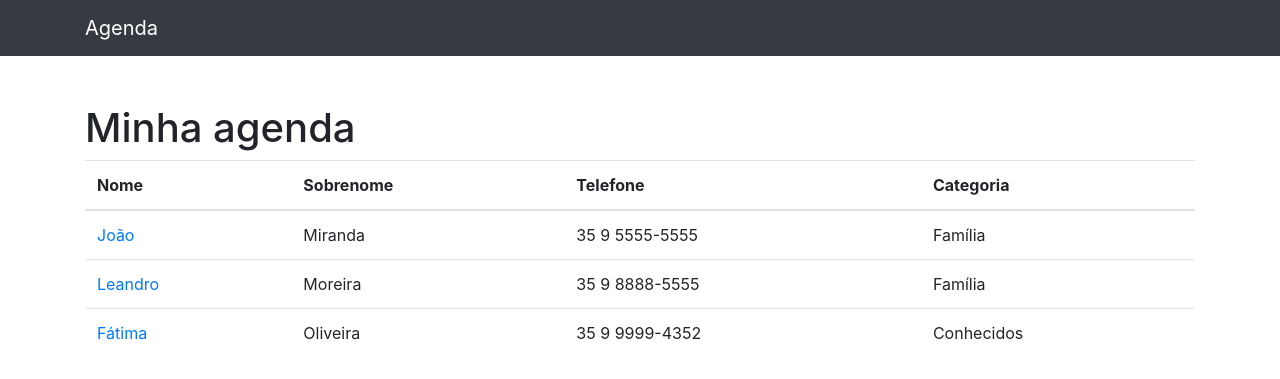
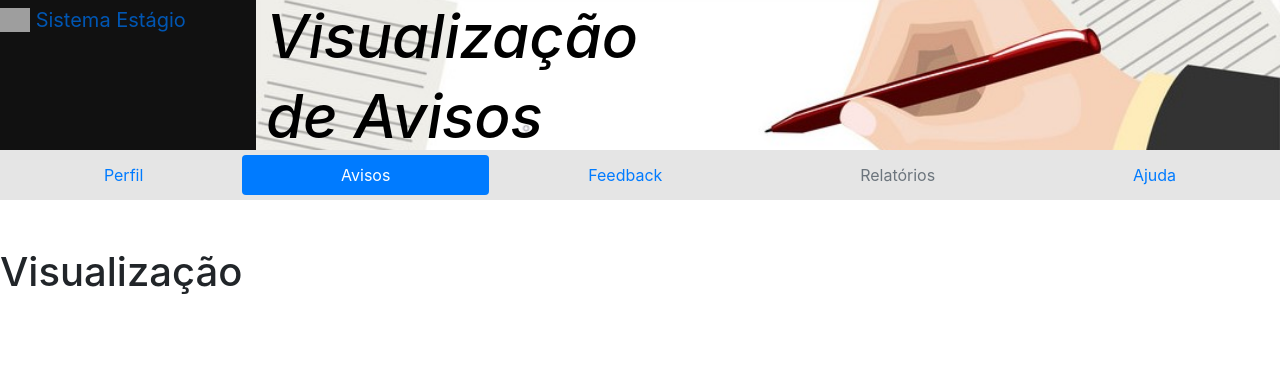
Before and after one commit to ArthurOliveira173/Repositorio-Estagio, a Django app: page / in a window 1280 px wide. Shown: the top 379 px of the page. Run offline with Django 3.2, Linux system fonts and the light colour scheme; some libraries are stand-ins or nearby versions; grey boxes are pictures that could not be loaded.

Commit message:
Criando barra de navegacao de avisos

```diff
--- a/avisos/templates/avisos/index.html
+++ b/avisos/templates/avisos/index.html
@@ -1,43 +1,17 @@
 {% extends 'base.html' %}
 
 {%block conteudo%}
-<h1 class="mt-5">Minha agenda</h1>
-
-        <table class="table">
-          <thead>
-            <tr>
-              <th>Nome</th>
-              <th>Sobrenome</th>
-              <th>Telefone</th>
-              <th>Categoria</th>
-            </tr>
-          </thead>
-          <tbody>
-            <tr>
-              <td>
-                <a href="#"> João</a>
-              </td>
-              <td>Miranda</td>
-              <td>35 9 5555-5555</td>
-              <td>Família</td>
-            </tr>
-            <tr>
-              <td>
-                <a href="#"> Leandro</a>
-              </td>
-              <td>Moreira</td>
-              <td>35 9 8888-5555</td>
-              <td>Família</td>
-            </tr>
-            <tr>
-              <td>
-                <a href="#"> Fátima</a>
-              </td>
-              <td>Oliveira</td>
-              <td>35 9 9999-4352</td>
-              <td>Conhecidos</td>
-            </tr>
-          </tbody>
-        </table>
+<body>
+    <div class="bottomnav">
+        <div id-="wrapper" class="nav nav-pills flex-column flex-sm-row">
+            <a class="flex-sm-fill text-sm-center nav-link" href="#">Perfil</a>
+            <a class="flex-sm-fill text-sm-center nav-link active" aria-current="page" href="#">Avisos</a>
+            <a class="flex-sm-fill text-sm-center nav-link" href="#">Feedback</a>
+            <a class="flex-sm-fill text-sm-center nav-link disabled" href="#" tabindex="-1" aria-disabled="true">Relatórios</a>
+            <a class="flex-sm-fill text-sm-center nav-link" href="#">Ajuda</a>
+        </div>
+    </div>
+    <h1 class="mt-5">Visualização</h1>
+</body>
 
 {%endblock%}
--- a/portal/settings.py
+++ b/portal/settings.py
@@ -83,7 +83,7 @@ DATABASES = {
         'ENGINE': 'django.db.backends.mysql',
         'NAME': 'estagio',
         'USER': 'root',
-        'PASSWORD': 'root123$',
+        'PASSWORD': 'tesi1',
         'HOST':'localhost',
         'PORT':'3306',
     }
--- a/portal/urls.py
+++ b/portal/urls.py
@@ -14,7 +14,8 @@ Including another URLconf
     2. Add a URL to urlpatterns:  path('blog/', include('blog.urls'))
 """
 from django.contrib import admin
-from django.urls import path, include
+from django.urls import path
+from django.conf.urls import include
 from . import views
 
 urlpatterns = [
--- a/templates/base.html
+++ b/templates/base.html
@@ -3,7 +3,7 @@
 <html lang="pt">
 
 <head>
-  <title>Agenda</title>
+  <title>Sistema Estágio</title>
   {% include 'parciais/_head.html' %}
 </head>
 
@@ -11,13 +11,8 @@
 
   {% include 'parciais/_nav.html' %}
   <!-- Page Content -->
-  <div class="container">
-    <div class="row">
-      <div class="col-lg-12">
-        {%block conteudo%}{%endblock%}
-      </div>
-    </div>
-  </div>
+  {%block conteudo%}
+  {%endblock%}
 
   <!-- Bootstrap core JavaScript -->
   <script src="{% static 'vendor/jquery/jquery.slim.min.js' %}"></script>
--- a/templates/parciais/_nav.html
+++ b/templates/parciais/_nav.html
@@ -1,10 +1,76 @@
 {% load %}
-  <nav class="navbar navbar-expand-lg navbar-dark bg-dark static-top">
-    <div class="container">
-      <a class="navbar-brand" href="{% url 'index' %}">Agenda</a>
-      <button class="navbar-toggler" type="button" data-toggle="collapse" data-target="#navbarResponsive"
-        aria-controls="navbarResponsive" aria-expanded="false" aria-label="Toggle navigation">
-        <span class="navbar-toggler-icon"></span>
-      </button>
+
+<style>
+  .topnav {
+    background-color: #DCEEFF;
+    overflow: hidden;
+    height: 150px;
+  }
+
+  .bottomnav {
+    padding: 5px;
+    background-color: #E5E5E5;
+    height: 50px;
+  }
+  #wrapper {
+    width: cover;
+    margin: 0 auto;
+  }
+  #leftcolumn, #rightcolumn {
+    float: left;
+    height: 150px;
+    color: white;
+  }
+  #leftcolumn {
+    width: 20%;
+    min-height: 150px;
+    background-color: #111;
+  }
+  #rightcolumn {
+    width: 80%;
+    min-height: 200px;
+    background-color: #777;
+  }
+
+  .bg-img {
+    /* The image used */
+    background-image: url("/static/horizontal-banner-document.jpg");
+
+    min-height: 250px;
+
+    /* Center and scale the image nicely */
+    background-position: center;
+    background-repeat: no-repeat;
+    background-size: cover;
+
+    /* Needed to position the navbar */
+    position: relative;
+  }
+</style>
+<body>
+  <div class="topnav">
+    <div id="wrapper">
+        <div id="leftcolumn">
+            <a class="navbar-brand" href="#">
+              <img src="/docs/5.0/assets/brand/bootstrap-logo.svg" alt="" width="30" height="24" class="d-inline-block align-text-top">
+              Sistema Estágio
+            </a>
+        </div>
+        <div id="rightcolumn">
+            <nav class="bg-img">
+              <h1><i style="color:black; font-size: 150%; margin-left: 10px;">Visualização</i></h1>
+                <h1><i style="color:black; font-size: 150%; margin-left: 10px;">de Avisos</i></h1>
+            </nav>
+        </div>
     </div>
-  </nav>
+  </div>
+</body>
+<!--  <nav class="navbar navbar-expand-lg navbar-dark bg-dark static-top">-->
+<!--    <div class="container">-->
+<!--      <a class="navbar-brand" href="{% url 'index' %}">Agenda</a>-->
+<!--      <button class="navbar-toggler" type="button" data-toggle="collapse" data-target="#navbarResponsive"-->
+<!--        aria-controls="navbarResponsive" aria-expanded="false" aria-label="Toggle navigation">-->
+<!--        <span class="navbar-toggler-icon"></span>-->
+<!--      </button>-->
+<!--    </div>-->
+<!--  </nav>-->
```
Also changed, not shown: templates/static/horizontal-banner-document.jpg (added).
